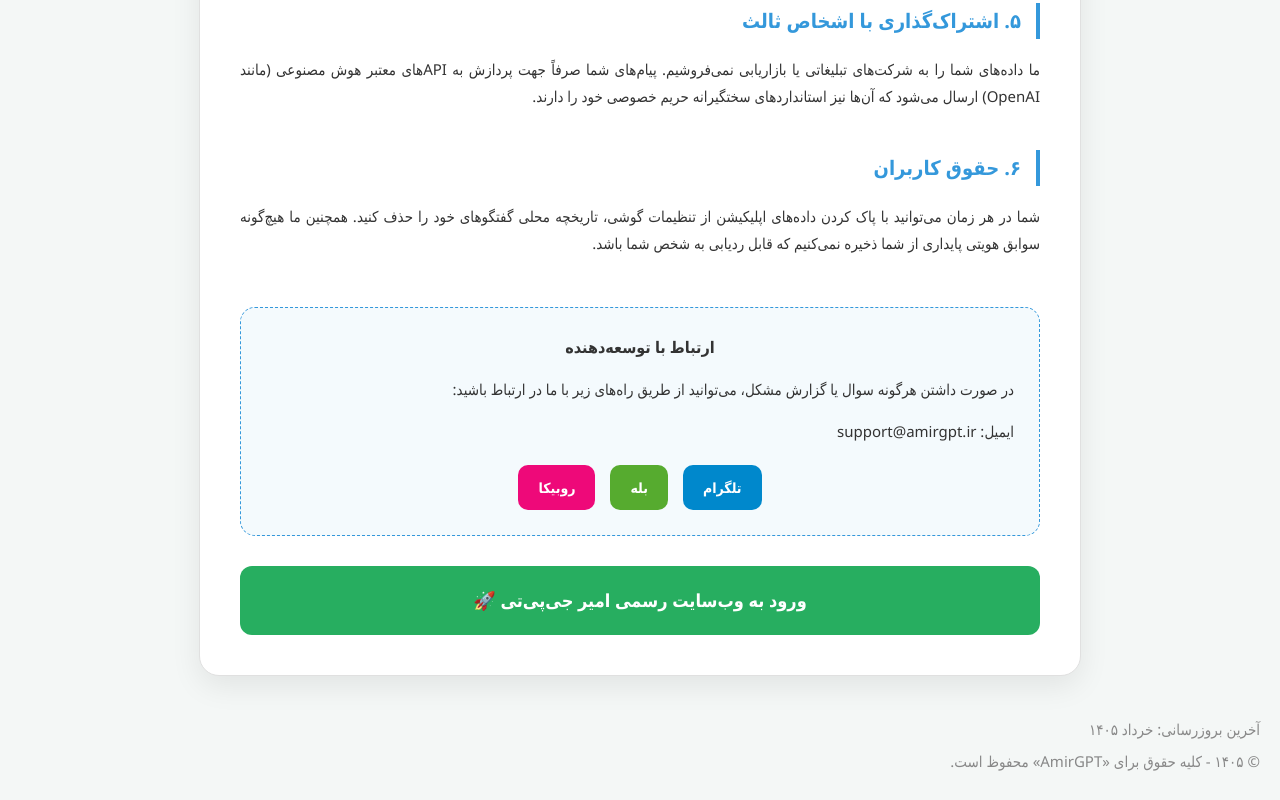
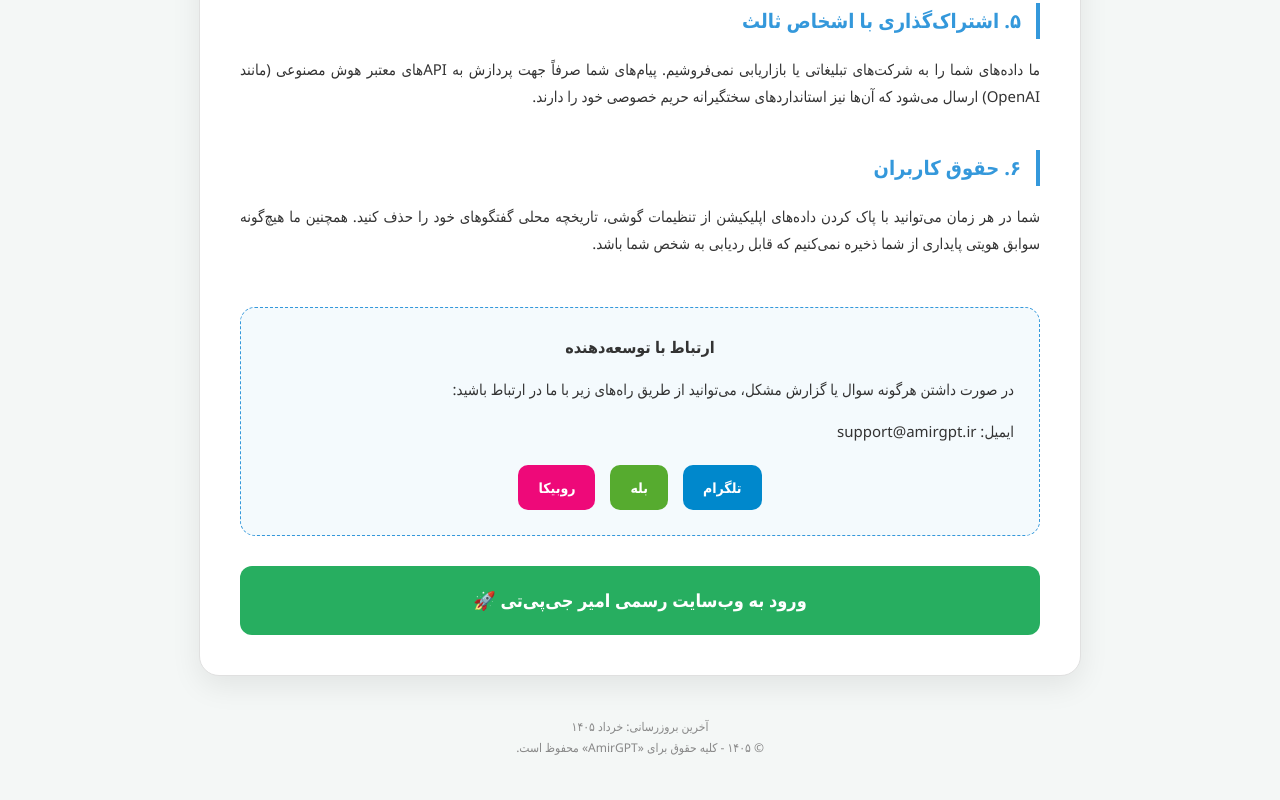
Before and after one commit to Sia26901/privacy, a plain HTML site: page index.html in a window 1280 px wide. Shown: the part 1106-1906 px from the top of the page. After the commit the page ends 1885 px from the top, so only its background shows below. Drawn offline with Linux system fonts and the light colour scheme.

Commit message:
Update index.html

```diff
--- a/index.html
+++ b/index.html
@@ -219,9 +219,10 @@
     </div>
 
     <footer style="text-align: center; margin-top: 30px; font-size: 12px; color: #888;">
-    <p style="margin: 5px 0;">آخرین بروزرسانی: خرداد ۱۴۰۵</p>
-    <p style="margin: 5px 0;">© ۱۴۰۵ - کلیه حقوق برای «AmirGPT» محفوظ است.</p>
-    </footer>
+    آخرین بروزرسانی: خرداد ۱۴۰۵ <br>
+    © ۱۴۰۵ - کلیه حقوق برای «AmirGPT» محفوظ است.
+</footer>
+
 
 
     <script>
```
